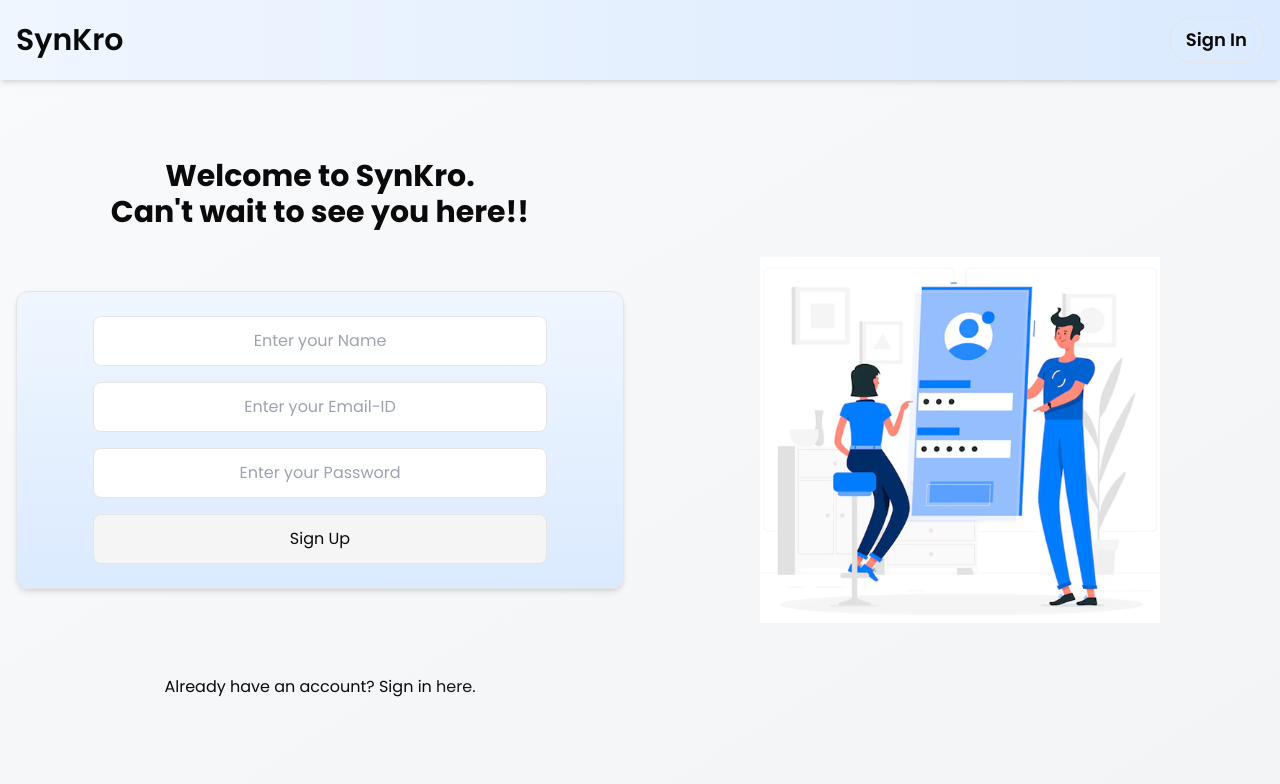
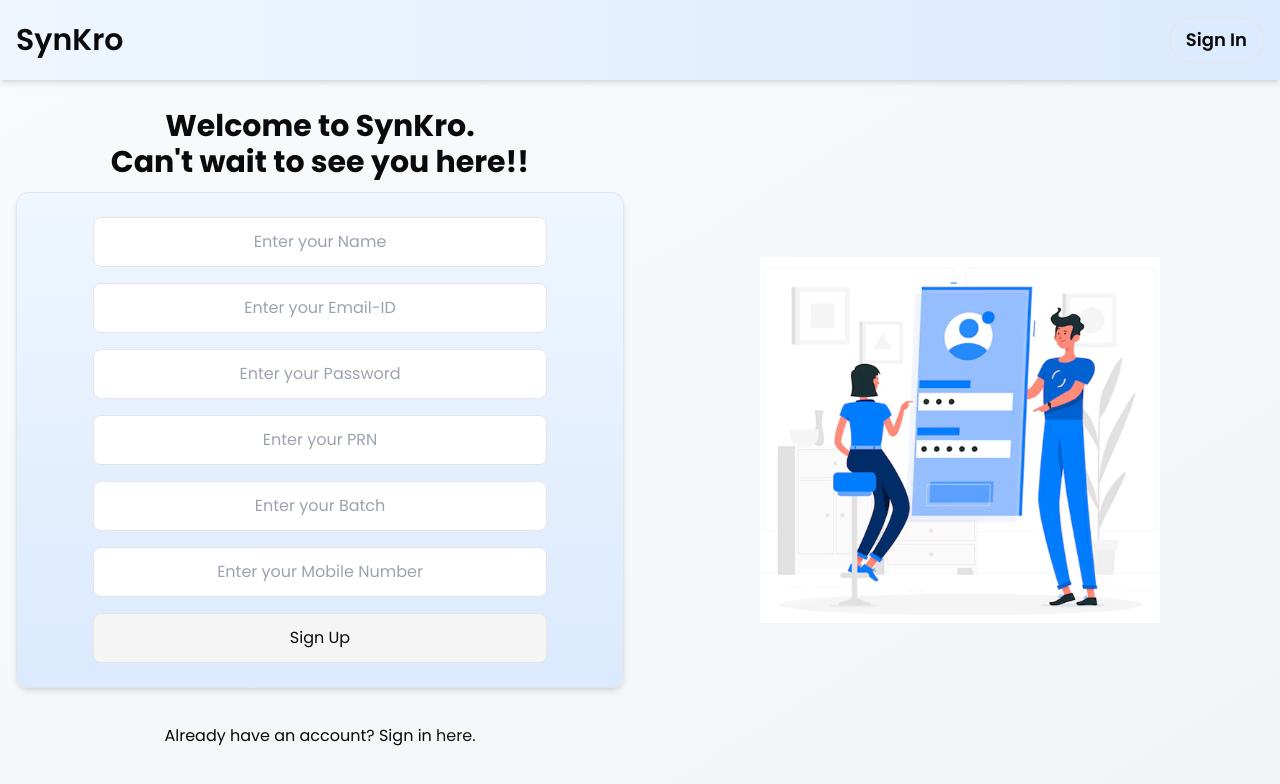
Before and after one commit to PranayVasoya/SynKro, a Next.js app: page /signup in a window 1280 px wide. Shown: the top 784 px of the page. Built offline with nearby package versions, Linux system fonts and the light colour scheme.

Commit message:
Fixed SignUp functionality

```diff
--- a/src/app/api/users/signup/route.ts
+++ b/src/app/api/users/signup/route.ts
@@ -11,11 +11,11 @@ export async function POST(request: NextRequest) {
 
     // Parse and validate request body
     const reqBody = await request.json();
-    const { username, email, password } = reqBody;
+    const { username, email, password, prn, batch, mobile } = reqBody;
 
-    if (!username || !email || !password) {
+    if (!username || !email || !password || !prn || !batch || !mobile) {
       return NextResponse.json(
-        { error: "Username, email, and password are required" },
+        { error: "Username, email, password, prn, batch and mobile number are required" },
         { status: 400 }
       );
     }
@@ -50,6 +50,9 @@ export async function POST(request: NextRequest) {
       email,
       password: hashedPassword,
       isVerified: false,
+      prn,
+      batch,
+      mobile,
     });
 
     const savedUser = await newUser.save();
--- a/src/app/signup/page.tsx
+++ b/src/app/signup/page.tsx
@@ -13,13 +13,19 @@ const SignupPage = () => {
   const [namePlaceholder, setNamePlaceholder] = useState("Enter your Name");
   const [emailPlaceholder, setEmailPlaceholder] = useState("Enter your Email-ID");
   const [passPlaceholder, setPassPlaceholder] = useState("Enter your Password");
+  const [prnPlaceholder, setPrnPlaceholder] = useState("Enter your PRN");
+  const [batchPlaceholder, setBatchPlaceholder] = useState("Enter your Batch");
+  const [mobilePlaceholder, setMobilePlaceholder] = useState("Enter your Mobile Number");
 
   const router = useRouter();
 
   const [user, setUser] = useState({
     username: "",
     email: "",
-    password: ""
+    password: "",
+    prn: "",
+    batch: "",
+    mobile: "",
   });
 
   const [buttonDisabled, setButtonDisabled] = useState(true);
@@ -112,6 +118,45 @@ const SignupPage = () => {
               onBlur={(e) => e.target.value === "" && setPassPlaceholder("Enter your Password")}
             />
 
+            <motion.input
+              initial={{ opacity: 0, x: -20 }}
+              animate={{ opacity: 1, x: 0 }}
+              transition={{ duration: 0.4, delay: 0.1 }}
+              type="text"
+              placeholder={prnPlaceholder}
+              value={user.prn}
+              onChange={(e) => setUser({ ...user, prn: e.target.value })}
+              className="w-3/4 p-3 border border-border rounded-lg text-center text-muted-foreground focus:outline-none focus:ring-2 focus:ring-primary focus:text-foreground bg-background dark:bg-card transition-all duration-200"
+              onFocus={() => setPrnPlaceholder("")}
+              onBlur={(e) => e.target.value === "" && setPrnPlaceholder("Enter your PRN")}
+            />
+
+            <motion.input
+              initial={{ opacity: 0, x: -20 }}
+              animate={{ opacity: 1, x: 0 }}
+              transition={{ duration: 0.4, delay: 0.1 }}
+              type="text"
+              placeholder={batchPlaceholder}
+              value={user.batch}
+              onChange={(e) => setUser({ ...user, batch: e.target.value })}
+              className="w-3/4 p-3 border border-border rounded-lg text-center text-muted-foreground focus:outline-none focus:ring-2 focus:ring-primary focus:text-foreground bg-background dark:bg-card transition-all duration-200"
+              onFocus={() => setBatchPlaceholder("")}
+              onBlur={(e) => e.target.value === "" && setBatchPlaceholder("Enter your Batch")}
+            />
+
+            <motion.input
+              initial={{ opacity: 0, x: -20 }}
+              animate={{ opacity: 1, x: 0 }}
+              transition={{ duration: 0.4, delay: 0.1 }}
+              type="text"
+              placeholder={mobilePlaceholder}
+              value={user.mobile}
+              onChange={(e) => setUser({ ...user, mobile: e.target.value })}
+              className="w-3/4 p-3 border border-border rounded-lg text-center text-muted-foreground focus:outline-none focus:ring-2 focus:ring-primary focus:text-foreground bg-background dark:bg-card transition-all duration-200"
+              onFocus={() => setMobilePlaceholder("")}
+              onBlur={(e) => e.target.value === "" && setMobilePlaceholder("Enter your Mobile Number")}
+            />
+
             <motion.button
               initial={{ opacity: 0, x: -20 }}
               animate={{ opacity: 1, x: 0 }}
```
